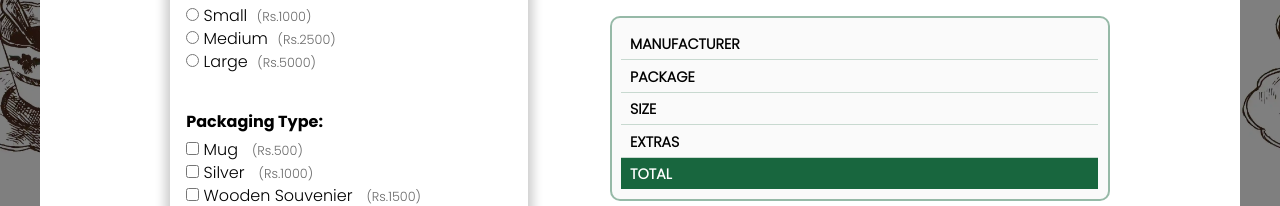
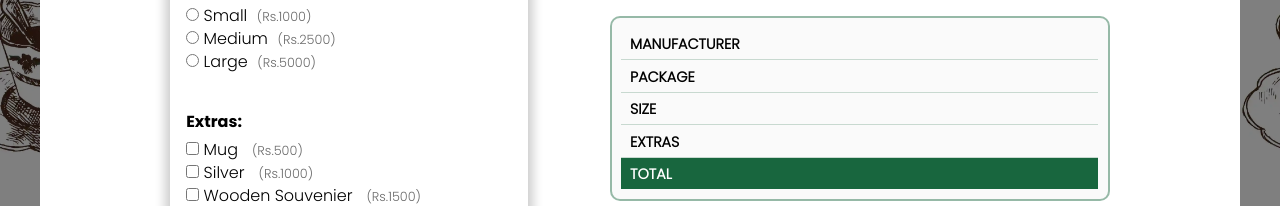
Before and after one commit to CB008222/TeaHouse, a plain HTML site: page buynow.html in a window 1280 px wide. Shown: the part 503-709 px from the top of the page. Drawn offline with Linux system fonts and the light colour scheme.

Commit message:
Update buynow.html

```diff
--- a/buynow.html
+++ b/buynow.html
@@ -125,7 +125,7 @@
             <br><br>
 
             <div id="extrasContainer">
-              <label class="label_style2"> Packaging Type: </label>
+              <label class="label_style2"> Extras: </label>
 
               <div class="radio_group_container">
 
```
